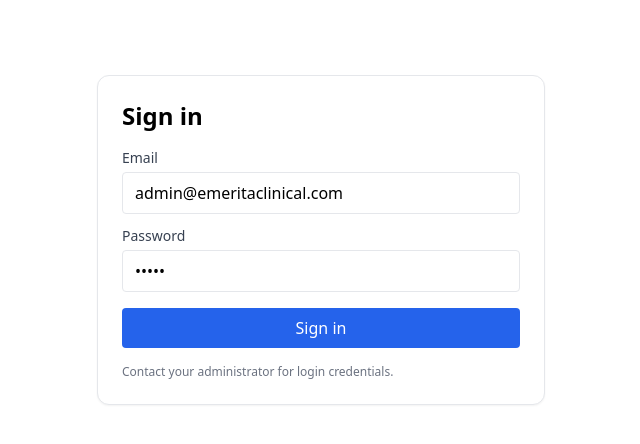
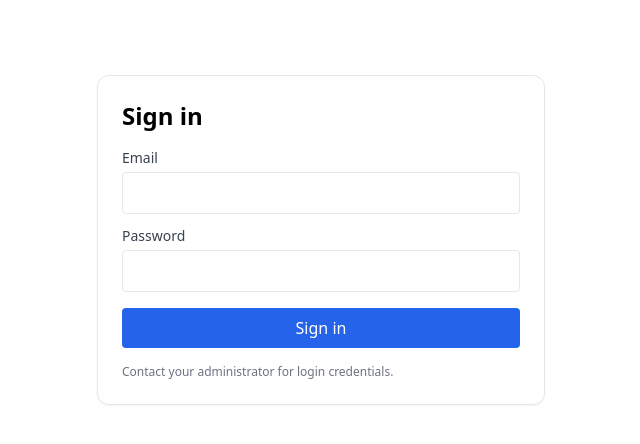
Before and after one commit to primalrockstar/EmeritaRig, a React (Vite) app in the folder EMTBApp/ProMedixEMS-main/: page / in a window 1280 px wide. Shown: the top 444 px of the page, without its empty margins (319-959 px from the left). Built offline with nearby package versions, Linux system fonts and the light colour scheme.

Commit message:
Remove hardcoded default credentials from login form
- Changed email default from 'admin@emeritaclinical.com' to empty
- Changed password default from 'admin' to empty
- Fixes auto-fill issue preventing proper authentication

```diff
--- a/EMTBApp/ProMedixEMS-main/src/auth/LoginPage.tsx
+++ b/EMTBApp/ProMedixEMS-main/src/auth/LoginPage.tsx
@@ -6,8 +6,8 @@ const LoginPage: React.FC = () => {
   const { login, user } = useAuth();
   const navigate = useNavigate();
   const location = useLocation() as any;
-  const [email, setEmail] = useState(location.state?.prefillEmail || 'admin@emeritaclinical.com');
-  const [password, setPassword] = useState('admin');
+  const [email, setEmail] = useState(location.state?.prefillEmail || '');
+  const [password, setPassword] = useState('');
   const [error, setError] = useState<string | null>(null);
 
   useEffect(() => {
```
